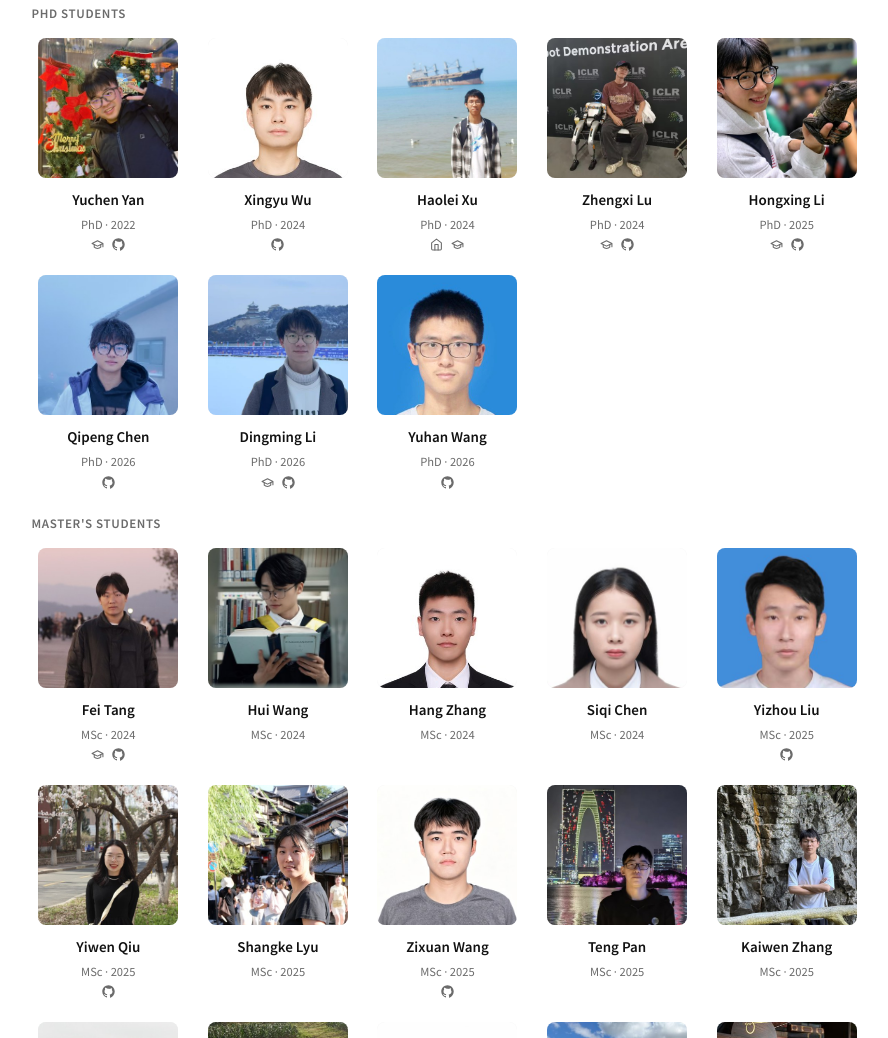
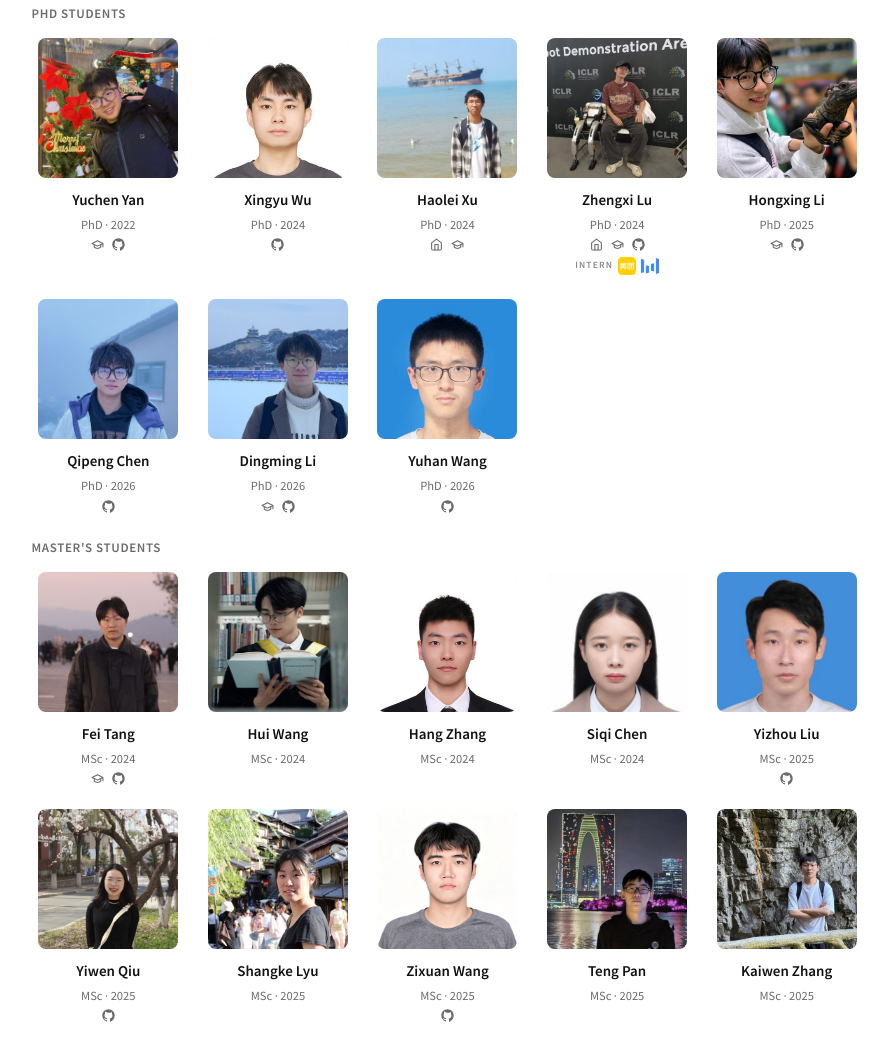
Before and after one commit to ZJU-REAL/zju-real.github.io, a plain HTML site: page people.html in a window 1280 px wide. Shown: the part 1442-2480 px from the top of the page, without its empty margins (185-1073 px from the left). Drawn offline with Linux system fonts and the light colour scheme.

Commit message:
Add homepage link and internship company logos for Zhengxi Lu

```diff
--- a/people.html
+++ b/people.html
@@ -122,8 +122,14 @@
           <div class="name">Zhengxi Lu</div>
           <div class="sub">PhD · 2024</div>
           <div class="person-links">
+            <a href="https://lll6gg.github.io/" target="_blank" rel="noopener" aria-label="Homepage" title="Homepage"><svg viewBox="0 0 24 24" width="13" height="13" fill="none" stroke="currentColor" stroke-width="2" stroke-linecap="round" stroke-linejoin="round"><path d="M3 9l9-7 9 7v11a2 2 0 0 1-2 2H5a2 2 0 0 1-2-2z"/><path d="M9 22V12h6v10"/></svg></a>
             <a href="https://scholar.google.com/citations?user=wBu2GXEAAAAJ&hl=zh-CN" target="_blank" rel="noopener" aria-label="Google Scholar" title="Google Scholar"><svg viewBox="0 0 24 24" width="13" height="13" fill="none" stroke="currentColor" stroke-width="2" stroke-linecap="round" stroke-linejoin="round"><path d="M22 10v6M2 10l10-5 10 5-10 5z"/><path d="M6 12v5c3 3 9 3 12 0v-5"/></svg></a>
             <a href="https://github.com/lll6gg" target="_blank" rel="noopener" aria-label="GitHub" title="GitHub"><svg viewBox="0 0 24 24" width="13" height="13" fill="currentColor"><path d="M12 .5C5.65.5.5 5.65.5 12c0 5.08 3.29 9.38 7.86 10.9.57.1.78-.25.78-.56 0-.28-.01-1.02-.02-2.01-3.2.7-3.88-1.54-3.88-1.54-.52-1.33-1.28-1.69-1.28-1.69-1.04-.71.08-.7.08-.7 1.15.08 1.76 1.18 1.76 1.18 1.03 1.76 2.7 1.25 3.36.96.1-.74.4-1.25.73-1.54-2.55-.29-5.24-1.28-5.24-5.68 0-1.26.45-2.28 1.18-3.08-.12-.29-.51-1.46.11-3.04 0 0 .97-.31 3.17 1.18A11.05 11.05 0 0 1 12 6.8c.98.01 1.97.13 2.89.39 2.2-1.49 3.17-1.18 3.17-1.18.63 1.58.24 2.75.12 3.04.73.8 1.17 1.82 1.17 3.08 0 4.41-2.7 5.38-5.27 5.67.41.35.78 1.05.78 2.12 0 1.53-.01 2.76-.01 3.14 0 .31.21.67.79.56C20.22 21.38 23.5 17.08 23.5 12 23.5 5.65 18.35.5 12 .5z"/></svg></a>
+          </div>
+          <div class="person-intern">
+            <span class="intern-label">Intern</span>
+            <img class="intern-logo intern-meituan" src="assets/logos/meituan.svg" alt="Meituan Beidou Program" title="Meituan · Beidou Program (美团北斗计划)" width="18" height="18" loading="lazy">
+            <img class="intern-logo intern-bytedance" src="assets/logos/bytedance.svg" alt="ByteDance Top Seed" title="ByteDance · Top Seed (字节跳动 Top Seed)" width="18" height="18" loading="lazy">
           </div>
         </div>
         <div class="person">
--- a/styles.css
+++ b/styles.css
@@ -1884,3 +1884,33 @@ footer .footer-logo {
   nav.topbar ul a { font-size: 14px; }
   nav.topbar ul { gap: 10px; }
 }
+
+/* ---------- Internship badges under a person ---------- */
+.person-intern {
+  display: flex;
+  align-items: center;
+  justify-content: center;
+  gap: 5px;
+  margin-top: 6px;
+  flex-wrap: wrap;
+}
+.person-intern .intern-label {
+  font-size: 9.5px;
+  font-weight: 600;
+  letter-spacing: 0.12em;
+  text-transform: uppercase;
+  color: var(--muted);
+  opacity: 0.8;
+}
+/* Brand-coloured marks, shown as-is: each logo already carries its own shape */
+.intern-logo {
+  width: 18px;
+  height: 18px;
+  display: block;
+  object-fit: contain;
+  transition: transform 0.15s ease;
+}
+.intern-logo:hover { transform: translateY(-1px); }
+
+/* PI card / left-aligned variant */
+.pi-card .person-intern { justify-content: flex-start; }
```
Also changed, not shown: assets/logos/bytedance.svg (added), assets/logos/meituan.svg (added).
